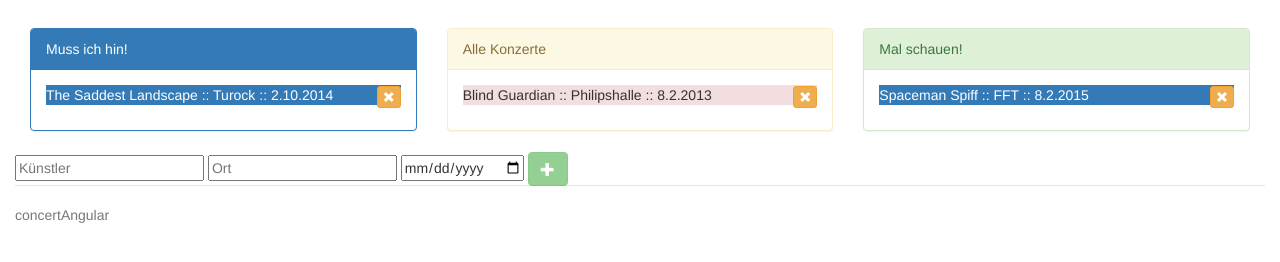
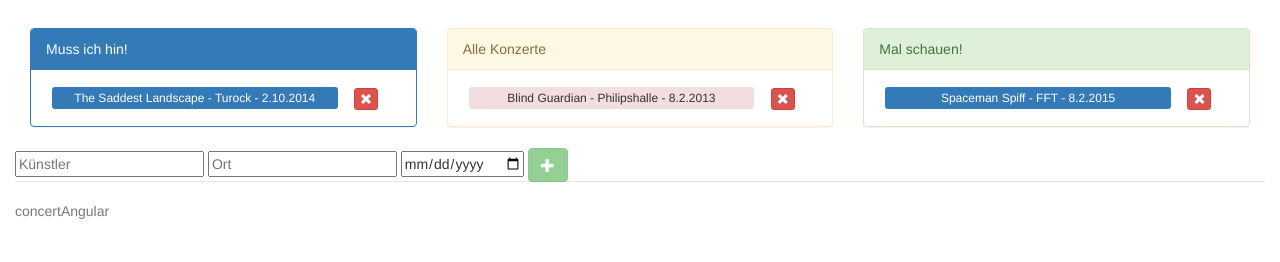
Before and after one commit to holgergp/concertAngular, a website: page app/index.html in a window 1280 px wide. Shown: the part 82-344 px from the top of the page. Drawn offline with nearby package versions, Linux system fonts and the light colour scheme; some packages are replaced by stand-ins of ours; files that its build step writes are made by us from their sources; a script that the page names is missing.

Commit message:
styling remove button

```diff
--- a/app/views/main.html
+++ b/app/views/main.html
@@ -6,13 +6,24 @@
             <div class="panel panel-primary" data-drop="true" ng-model='loveConcerts' jqyoui-droppable>
                 <div class="panel-heading">Muss ich hin!</div>
                 <div class="panel-body">
-                    <div ng-repeat="concert in loveConcerts" >
+                    <div ng-repeat="concert in loveConcerts">
 
-                        <p ng-class="alertClass(concert)" style="cursor: pointer"  data-drag="true" data-jqyoui-options="{revert: 'invalid'}" ng-model="loveConcerts" jqyoui-draggable="{index: {{$index}},animate:true,placeholder:true}" ng-hide="!concert.artist">
-                                {{concert.artist}} :: {{concert.venue}} :: {{formatDate(concert.date)}}
-                                <button class="btn btn-xs btn-warning glyphicon glyphicon-remove pull-right" ng-click="removeConcert(loveConcerts,concert)"></button>
+                        <div class="col-md-12 btn btn-xs" style="cursor: pointer;"
+                             data-drag="true"
+                             data-jqyoui-options="{revert: 'invalid'}" ng-model="allConcerts"
+                             jqyoui-draggable="{index: {{$index}},animate:true,placeholder:true}"
+                             ng-hide="!concert.artist">
+                            <div class="col-md-10 col-lg-10 col-sm-10 btn btn-xs" ng-class="alertClass(concert)"> {{concert.artist}}
+                                -
+                                {{concert.venue}} -
+                                {{formatDate(concert.date)}}
+                            </div>
 
-                        </p>
+                            <div class="col-md-2 col-lg-2 col-sm-2">
+                                <button class="btn btn-xs btn-danger glyphicon glyphicon-remove"
+                                        ng-click="removeConcert(loveConcerts,concert)"></button>
+                            </div>
+                        </div>
                     </div>
                 </div>
             </div>
@@ -25,10 +36,23 @@
                     <div ng-repeat="concert in allConcerts">
 
 
-                        <p  class="center-block" style="cursor: pointer" ng-class="alertClass(concert)" data-drag="true" data-jqyoui-options="{revert: 'invalid'}" ng-model="allConcerts" jqyoui-draggable="{index: {{$index}},animate:true,placeholder:true}" ng-hide="!concert.artist">
-                            {{concert.artist}} :: {{concert.venue}} :: {{formatDate(concert.date)}}
-                            <button class="btn btn-xs btn-warning glyphicon glyphicon-remove pull-right" ng-click="removeConcert(allConcerts,concert)"></button>
-                        </p>
+                        <div class="col-md-12 btn btn-xs" style="cursor: pointer;"
+                             data-drag="true"
+                             data-jqyoui-options="{revert: 'invalid'}" ng-model="allConcerts"
+                             jqyoui-draggable="{index: {{$index}},animate:true,placeholder:true}"
+                             ng-hide="!concert.artist">
+                            <div class="col-md-10 col-lg-10 col-sm-10 btn btn-xs" ng-class="alertClass(concert)"> {{concert.artist}}
+                                -
+                                {{concert.venue}} -
+                                {{formatDate(concert.date)}}
+                            </div>
+
+                            <div class="col-md-2 col-lg-2 col-sm-2">
+                                <button class="btn btn-xs btn-danger glyphicon glyphicon-remove"
+                                        ng-click="removeConcert(allConcerts,concert)"></button>
+                            </div>
+                        </div>
+
                     </div>
                 </div>
             </div>
@@ -38,20 +62,34 @@
                 <div class="panel-heading">Mal schauen!</div>
                 <div class="panel-body">
                     <div ng-repeat="concert in maybeConcerts">
-                        <p style="cursor: pointer;" ng-class="alertClass(concert)" data-drag="true" data-jqyoui-options="{revert: 'invalid'}" ng-model="maybeConcerts" jqyoui-draggable="{index: {{$index}},animate:true,placeholder:true}" ng-hide="!concert.artist">
-                            {{concert.artist}} :: {{concert.venue}} :: {{formatDate(concert.date)}}
-                            <button class="btn btn-xs btn-warning glyphicon glyphicon-remove pull-right" ng-click="removeConcert(maybeConcerts,concert)"></button>
-                        </p>
+
+                        <div class="col-md-12 btn btn-xs" style="cursor: pointer;"
+                             data-drag="true"
+                             data-jqyoui-options="{revert: 'invalid'}" ng-model="allConcerts"
+                             jqyoui-draggable="{index: {{$index}},animate:true,placeholder:true}"
+                             ng-hide="!concert.artist">
+                            <div class="col-md-10 col-lg-10 col-sm-10 btn btn-xs" ng-class="alertClass(concert)"> {{concert.artist}}
+                                -
+                                {{concert.venue}} -
+                                {{formatDate(concert.date)}}
+                            </div>
+
+                            <div class="col-md-2 col-lg-2 col-sm-2">
+                                <button class="btn btn-xs btn-danger glyphicon glyphicon-remove"
+                                        ng-click="removeConcert(maybeConcerts,concert)"></button>
+                            </div>
+                        </div>
                     </div>
                 </div>
             </div>
         </div>
         <div class="row">
             <div class="col-md-9">
-                <form name="addConcertForm" novalidate class="form-inline" role="form" >
+                <form name="addConcertForm" novalidate class="form-inline" role="form">
                     <div class="form-group">
                         <label class="sr-only">Artist</label>
-                        <input type="text" name="artist" ng-model="newConcert.artist" placeholder="Künstler" required>
+                        <input type="text" name="artist" ng-model="newConcert.artist" placeholder="Künstler"
+                               required>
                     </div>
                     <div class="form-group">
                         <label class="sr-only">Ort</label>
@@ -61,7 +99,8 @@
                         <label class="sr-only">Datum</label>
                         <input type="date" name="date" ng-model="newConcert.date" placeholder="Datum" required>
                     </div>
-                    <button ng-click="addConcert()" ng-disabled="addConcertForm.$invalid" class="btn btn-success glyphicon glyphicon-plus"
+                    <button ng-click="addConcert()" ng-disabled="addConcertForm.$invalid"
+                            class="btn btn-success glyphicon glyphicon-plus"
                             type="submit"></button>
                 </form>
             </div>
```
